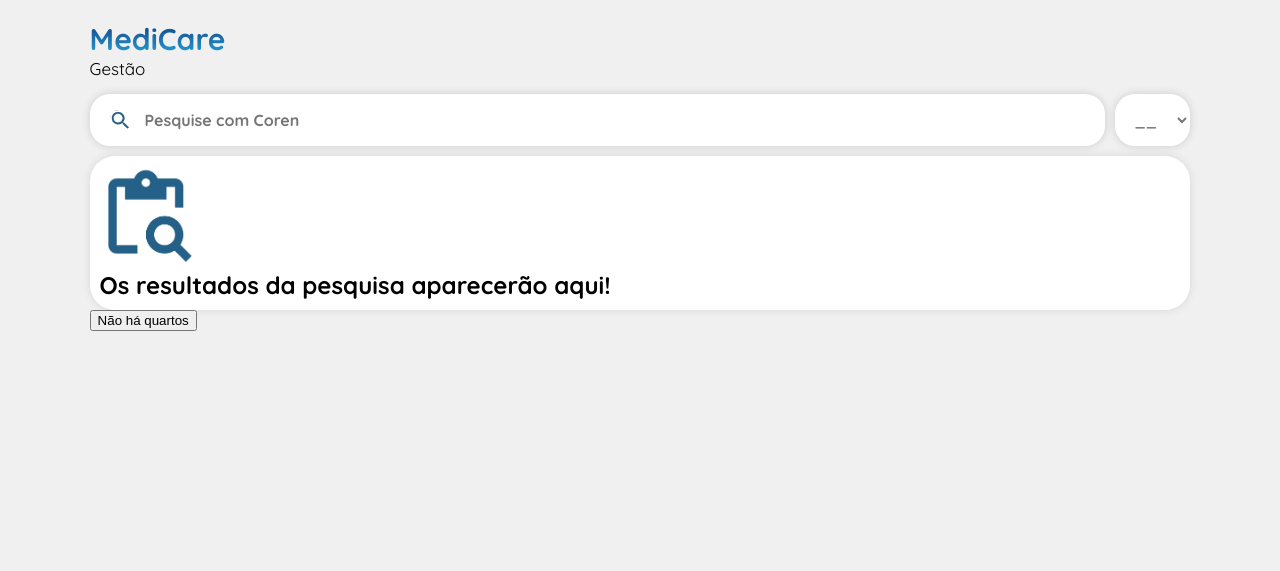
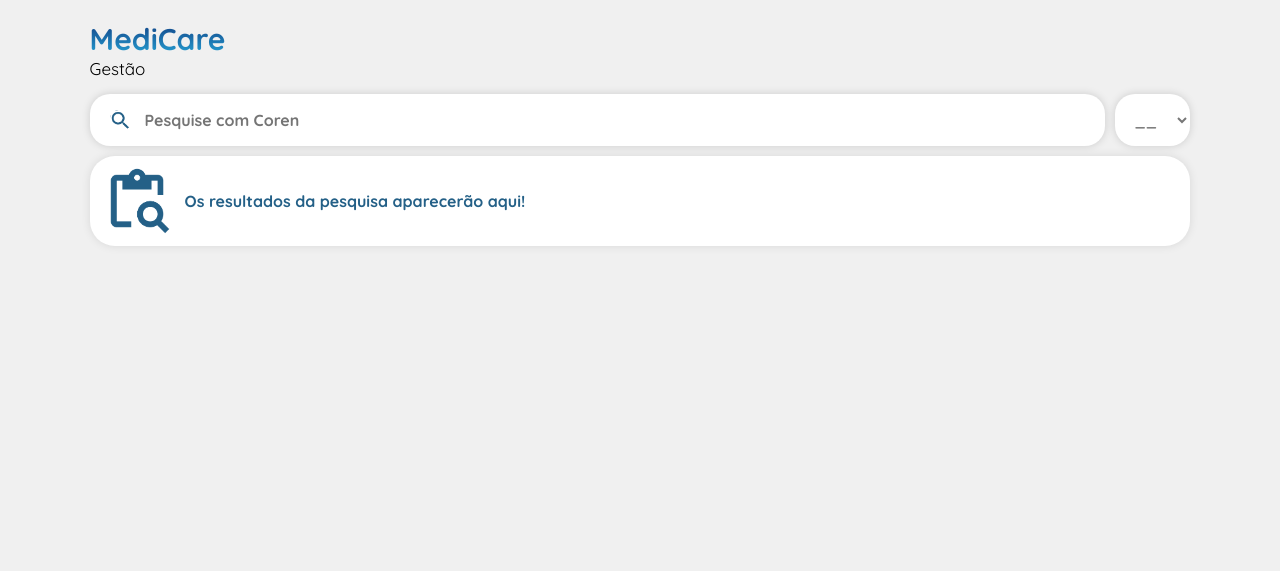
Before and after one commit to BrennoPrettyman/MediCare, a PHP site: page /G-Pesquisa.php in a window 1280 px wide. Shown: the top 571 px of the page. Run offline with PHP 8.4, Linux system fonts and the light colour scheme; data that the repository does not hold is empty.

Commit message:
erros arrumados

```diff
--- a/G-Perfil.php
+++ b/G-Perfil.php
@@ -80,7 +80,7 @@
             <h4>Ajustes</h4>
         </div>
         <div class="buttons">
-            <a href="https://nibutera.github.io/MediCareQuemSomos"><img src="pics/quem somos.png" id="aicon"></a>
+            <a href="https://www.instagram.com/medicare.awakening?utm_source=qr&igsh=MXgyejZicDhsZzBreg=="><img src="pics/quem somos.png" id="aicon"></a>
             <h4>Quem somos</h4>
         </div>
         <div class="buttons">
@@ -92,7 +92,7 @@
         <a href="Gestao.php"><img src="pics/casaA.png" id="Voltar"></a>
         <div class="BoxSelec">
             <img src="pics/perfilB.png" id="F-Icon">
-            <a> <h8>Perfil</h8></a>
+            <a><h8>Perfil</h8></a>
         </div>
         <a href="G-Pesquisa.php"><img src="pics/lupaNavA.png" id="Voltar"></a>
     </div>
--- a/G-Pesquisa.php
+++ b/G-Pesquisa.php
@@ -101,12 +101,13 @@
                 }
             }
         ?>
+
         <div class="hst" id="hst" hidden>Histórico</div>
-        <div id="empty" class="box2">
-            <img src="pics\pesquisaresutado.png" width="100px">
-            <h2>Os resultados da pesquisa aparecerão aqui! </h2>
+
+        <div id="empty" class="book">
+            <img src="pics/pesquisaresutado.png" id="book" width="70px">
+            <span>Os resultados da pesquisa aparecerão aqui!</span>
         </div>
-
 
         <?php
             include "conexao.php";
@@ -150,10 +151,15 @@
                     }
                }
             }
-            if (count($nr_quartos) < 1){
-                echo '<button class="btn3 botao-adicional">Não há quartos</button>';
-            }
+
         ?>
+    <div id="??????" class="botao-adicional" hidden>
+        <div class="box" >
+            <div class="content">
+                <h4>Não há quartos</h4>
+            </div>
+        </div>
+    </div>
     </form>
     <div class="navbar">
         <a href="Gestao.php"><img src="pics/casaA.png" id="Voltar"></a>
--- a/G-ajusteSenha.php
+++ b/G-ajusteSenha.php
@@ -32,7 +32,7 @@
     <div class="Bloco02" id="block2">
         <form method="post" action="G-ajusteSenhaAlterada.php" class="container form">
             <h2>Redefina sua senha</h2>
-            <p>Crie uma nova senha forte de no minímo sete caracteres, contendo números, letras e um caracter especial</p>
+            <p>Crie uma nova senha forte de no minímo sete caracteres, contendo números, letras e um caractere especial</p>
 
             <p>Crie uma senha</p>
 
--- a/G-ajustes.html
+++ b/G-ajustes.html
@@ -38,7 +38,7 @@
     </div>
 
     <div class="navbar">
-        <a href="Gestao.php"><img src="pics/casaA.png" id="Voltar"></a>
+        <a href="G-Perfil.php"><img src="pics/setablue.png" id="Voltar"></a>
         <div class="BoxSelec">
             <img src="pics/ajsB.png" id="F-Icon">
             <a> <h8>Ajustes</h8></a>
--- a/ajusteSenha.php
+++ b/ajusteSenha.php
@@ -31,7 +31,7 @@
     <div class="Bloco02" id="block2">
         <form method="post" action="ajusteSenhaAlterada.php" class="container form">
             <h2>Redefina sua senha</h2>
-            <!-- <p>Crie uma nova senha forte de no minímo seis caracteres, contendo números, letras e um caracter especial</p> -->
+            <!-- <p>Crie uma nova senha forte de no minímo seis caracteres, contendo números, letras e um caractere especial</p> -->
 
             <p>Crie uma senha</p>
 
--- a/ajusteSenhaAlterada.php
+++ b/ajusteSenhaAlterada.php
@@ -28,7 +28,7 @@
     <div class="Bloco02">
         <div class="container form">
             <h2>Redefina sua senha</h2>
-            <p>Crie uma nova senha forte de no minímo sete caracteres, contendo números, letras e um caracter especial</p>
+            <p>Crie uma nova senha forte de no minímo sete caracteres, contendo números, letras e um caractere especial</p>
 
             <p>Crie uma senha</p>
 
--- a/cadastro.php
+++ b/cadastro.php
@@ -84,7 +84,7 @@
         <snaN id="passwordVerify">
         <char id="char">• 7 Caracteres</char>
         <num id="num">• Número</num>
-        <special id="special">• Caracter Especial</special>
+        <special id="special">• Caractere Especial</special>
         </snaN>
         <p>Repita sua senha</p>
         <div class="formRow">
--- a/css/G-Filtro.css
+++ b/css/G-Filtro.css
@@ -1,8 +1,8 @@
 /* CORPO */
 body {
     background-color: rgba(222, 242, 249, 1);
-    margin-right: 6%;
-    margin-left: 6%;
+    margin-right: 7%;
+    margin-left: 7%;
 }
 
 .bloco1 {
@@ -87,7 +87,6 @@ a {
     border-radius: 20px;
     padding: 15px 0;
     border: 0px;
-    width: 100%;
     /* FONTE */
     font-family: "Quicksand", sans-serif;
     color: rgb(0, 0, 0);
@@ -98,7 +97,6 @@ a {
 }
 
 .botao-adicional {
-    margin: 10px;
     justify-content: center;
 }
 
--- a/css/G-Pesquisa.css
+++ b/css/G-Pesquisa.css
@@ -61,6 +61,14 @@ h5 {
     margin-top: 5px;
 }
 
+span {
+    font-family: "Quicksand", sans-serif;
+    color: rgba(36, 96, 135, 1);
+    font-weight: bold;
+    text-align: start;
+
+}
+
 p {
     font-family: "Quicksand", sans-serif;
     font-weight: normal;
@@ -92,6 +100,14 @@ a {
     padding: 10px;
 }
 
+#empty {
+    box-shadow: 0px 0px 10px rgba(0, 0, 0, 0.1);
+    background-color: white;
+    margin: 10px 0px 0px 0px;
+    border-radius: 25px;
+    padding: 10px;
+}
+
 .book {
     display: flex;
     align-items: center;
@@ -108,7 +124,7 @@ a {
     border-radius: 25px;
     padding: 20px 0;
     border: 0px;
-    width: 77.7%;
+
     /* FONTE */
     font-family: "Quicksand", sans-serif;
     color: rgba(10, 29, 62, 1);
--- a/css/Modo/redefinir.css
+++ b/css/Modo/redefinir.css
@@ -4,7 +4,7 @@ html{
 }
 
 body {
-    background: linear-gradient(to bottom, rgba(10, 29, 62, 1) 30%, rgba(80, 206, 255, 1));
+    background: linear-gradient(to bottom, rgba(10, 29, 62, 1) 30%, rgb(54, 139, 209));
     background-size: cover;
     text-align: center;
     margin-right: 6%;
--- a/css/Modo/stylerecuperar.css
+++ b/css/Modo/stylerecuperar.css
@@ -4,7 +4,7 @@ html{
 }
 
 body {
-    background: linear-gradient(to bottom, rgba(10, 29, 62, 1) 30%, rgba(80, 206, 255, 1));
+    background: linear-gradient(to bottom,rgba(10, 29, 62, 1) 30%, rgb(54, 139, 209));
     background-size: cover;
     text-align: center;
     margin-right: 6%;
--- a/css/icons.css
+++ b/css/icons.css
@@ -252,7 +252,7 @@
 
 /* HISTÓRICO */
 #SetaBlueGo {
-    margin: 5px 5px 0px 0px;
+    margin: 5px 0px 0px 0px;
     width: 40px;
 }
 
--- a/css/navbar.css
+++ b/css/navbar.css
@@ -5,7 +5,7 @@
             rgba(26, 106, 148, 1),
             rgba(39, 169, 219, 1));
     justify-content: space-evenly;
-    padding: 10px 2% 9px 2%;
+    padding: 10px 2px 9px 2px;
     border-radius: 30px;
     text-align: center;
     position: fixed;
--- a/css/qr.css
+++ b/css/qr.css
@@ -4,7 +4,7 @@ html{
 }
 
 body {
-    background: linear-gradient(to bottom, rgba(10, 29, 62, 1) 30%, rgba(80, 206, 255, 1));
+    background: linear-gradient(to bottom, rgba(10, 29, 62, 1) 30%, rgb(54, 139, 209));
     background-size: cover;
     margin-right: 7%;
     margin-left: 7%;
--- a/js/cadastro.js
+++ b/js/cadastro.js
@@ -24,7 +24,7 @@ document.addEventListener("DOMContentLoaded", () => {
         numeroSpan.textContent = "✔ Número";
         numeroSpan.style.color = coloring;
 
-        especialSpan.textContent = "✔ Caracter Especial";
+        especialSpan.textContent = "✔ Caractere Especial";
         especialSpan.style.color = coloring;
 
         if (senhaInput.value.length < 7){
@@ -43,7 +43,7 @@ document.addEventListener("DOMContentLoaded", () => {
         if (!isContainsSymbol.test(senhaInput.value) || notAllowed.test(senhaInput.value) == true){
                 allowed = false;
                 especialSpan.style.color = wrong;
-                especialSpan.textContent = "✖ Caracter Especial";
+                especialSpan.textContent = "✖ Caractere Especial";
         }
     });
 
@@ -74,7 +74,7 @@ document.addEventListener("DOMContentLoaded", () => {
             samePassword = false;
             senhaInput.setAttribute("style", shadowColor);
             confirmar.setAttribute("style", shadowColor);
-            wrongPassword.textContent = "As senhas não são iguais";
+            wrongPassword.textContent = "As senhas são diferentes";
         }
 
         if (allowed == false || samePassword == false){
--- a/js/pesquisaQuarto.js
+++ b/js/pesquisaQuarto.js
@@ -8,30 +8,41 @@ function gatinho(andar,nmEnfermeiro,corenEnfermeiro,estadoEnfermeiro,nrQuarto){
 
 document.addEventListener("DOMContentLoaded", () => {
     localStorage.setItem("quartoSelecionado",0);
-    var block1 = document.getElementById("block1");
     var corenInput = document.getElementById("coren");
     var sgInput = document.getElementById("estado");
     var noFound = document.getElementById("empty");
     var historyFound = document.getElementById("hst");
+    var noQuarto = document.getElementById("??????");
 
+    var resultFounds = 0;
     var finded = false;
+    var showing = false;
     historyFound.addEventListener("click", () => {
         var botoesAdicionados = document.querySelectorAll(".botao-adicional");
 
-        if (finded == false) {
+        if (finded == false && showing == false) {
             botoesAdicionados.forEach(function (roomy) {
                 roomy.setAttribute("hidden","");
                 if ((corenInput.value+sgInput.value) == roomy.id){
                     finded = true;
+                    resultFounds++;
                     roomy.removeAttribute("hidden");
                 }
+
             });
+            if (resultFounds == 0){
+                noQuarto.removeAttribute("hidden");
+            }
+            showing = true;
         }
-        else {
+        else if(showing == true){
+            showing = false;
             finded = false;
+            resultFounds = 0;
             botoesAdicionados.forEach(function (botao) {
                 botao.setAttribute("hidden","");
             });
+            noQuarto.setAttribute("hidden","");
         }
     })
 
@@ -55,6 +66,10 @@ document.addEventListener("DOMContentLoaded", () => {
         botoesAdicionados.forEach(function (botao) {
             botao.setAttribute("hidden","");
         });
+        noQuarto.setAttribute("hidden","");
+        showing = false;
+        finded = false;
+        resultFounds = 0;
     }
 
     corenInput.addEventListener("keyup", updt);
--- a/js/redefinir.js
+++ b/js/redefinir.js
@@ -20,7 +20,7 @@ document.addEventListener("DOMContentLoaded", () => {
             event.preventDefault();
             senhaInput.setAttribute("style", shadowColor);
             confirmar.setAttribute("style", shadowColor);
-            wrongPassword.textContent = "As senhas não são iguais";
+            wrongPassword.textContent = "As senhas são diferentes";
         }
 
 
--- a/perfil.php
+++ b/perfil.php
@@ -77,7 +77,7 @@
             <h4>Ajustes</h4>
         </div>
         <div class="buttons">
-            <a href="https://nibutera.github.io/MediCareQuemSomos"><img src="pics/quem somos.png" id="aicon"></a>
+            <a href="https://www.instagram.com/medicare.awakening?utm_source=qr&igsh=MXgyejZicDhsZzBreg=="><img src="pics/quem somos.png" id="aicon"></a>
             <h4>Quem somos</h4>
         </div>
         <div class="buttons">
```
Also changed, not shown: css/historico.css (+5 -8 lines).
